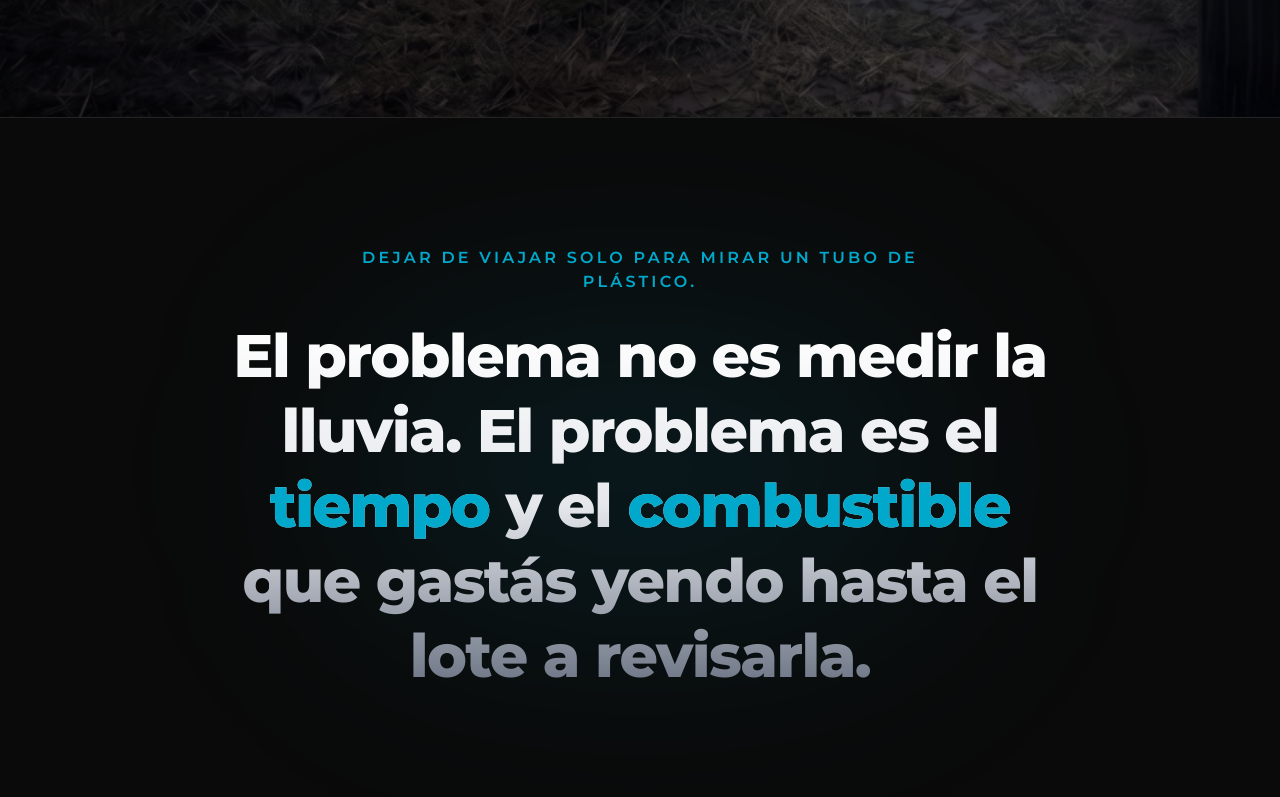
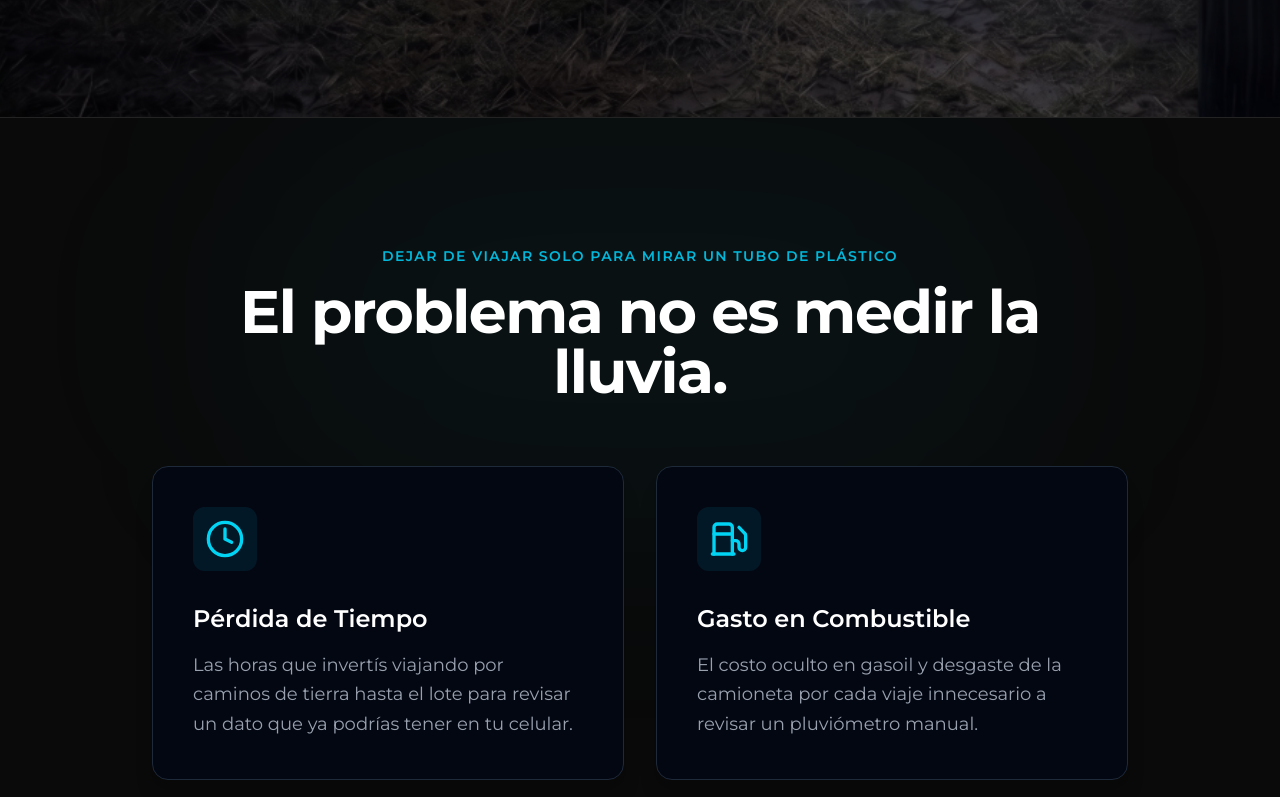
Before and after one commit to virxagro/virxweb, a Next.js app: page / in a window 1280 px wide. Shown: the part 683-1480 px from the top of the page. Built offline with nearby package versions, Linux system fonts and the light colour scheme.

Commit message:
design: refactor problem section to grid cards with icons

```diff
--- a/src/app/page.tsx
+++ b/src/app/page.tsx
@@ -4,6 +4,7 @@ import Link from "next/link";
 import LeadForm from "@/components/LeadForm";
 import { motion, useScroll, useTransform } from "framer-motion";
 import { useState, useRef } from "react";
+import { Clock, Fuel } from "lucide-react";
 
 const FAQItem = ({ question, answer }: { question: string, answer: string }) => {
   const [isOpen, setIsOpen] = useState(false);
@@ -118,26 +119,62 @@ export default function Home() {
         </motion.div>
       </section>
 
-      {/* 2. EL PROBLEMA (Tipografía Inmersiva Apple Style) */}
-      <section className="py-32 min-h-[60vh] flex flex-col justify-center items-center relative border-t border-white/10 bg-[#0A0A0A] overflow-hidden">
+      {/* 2. EL PROBLEMA (Pain Points Grid) */}
+      <section className="py-32 relative border-t border-white/10 bg-[#0A0A0A] overflow-hidden">
         {/* Resplandor radial */}
-        <div className="absolute top-1/2 left-1/2 -translate-x-1/2 -translate-y-1/2 w-[600px] h-[300px] bg-[#00A9CC]/10 blur-[120px] rounded-full pointer-events-none"></div>
+        <div className="absolute top-0 left-1/2 -translate-x-1/2 w-[800px] h-[400px] bg-[#00A9CC]/5 blur-[120px] rounded-full pointer-events-none"></div>
 
-        <div className="max-w-4xl mx-auto px-6 relative z-10 flex flex-col items-center">
+        <div className="max-w-5xl mx-auto px-6 relative z-10 flex flex-col">
           <motion.div
-            initial={{ opacity: 0, y: 40, filter: "blur(10px)" }}
-            whileInView={{ opacity: 1, y: 0, filter: "blur(0px)" }}
+            initial={{ opacity: 0, y: 40 }}
+            whileInView={{ opacity: 1, y: 0 }}
             viewport={{ once: true, margin: "-10%" }}
-            transition={{ duration: 1, ease: "easeOut" }}
-            className="flex flex-col items-center"
+            transition={{ duration: 0.8, ease: "easeOut" }}
+            className="flex flex-col items-center text-center"
           >
-            <p className="text-sm md:text-base font-semibold text-[#00A9CC] uppercase tracking-[0.2em] mb-6 text-center max-w-2xl">
-              DEJAR DE VIAJAR SOLO PARA MIRAR UN TUBO DE PLÁSTICO.
+            <p className="text-sm font-semibold text-cyan-500 uppercase tracking-widest mb-4">
+              DEJAR DE VIAJAR SOLO PARA MIRAR UN TUBO DE PLÁSTICO
             </p>
-            <h2 className="text-4xl md:text-5xl lg:text-6xl font-extrabold leading-tight text-center text-transparent bg-clip-text bg-gradient-to-b from-white via-gray-200 to-gray-500 max-w-4xl mx-auto tracking-tight">
-              El problema no es medir la lluvia. El problema es el <span className="text-[#00A9CC] [-webkit-text-fill-color:#00A9CC]">tiempo</span> y el <span className="text-[#00A9CC] [-webkit-text-fill-color:#00A9CC]">combustible</span> que gastás yendo hasta el lote a revisarla.
+            <h2 className="text-4xl md:text-5xl lg:text-6xl font-bold text-white mb-16 tracking-tight">
+              El problema no es medir la lluvia.
             </h2>
           </motion.div>
+
+          <div className="grid grid-cols-1 md:grid-cols-2 gap-8">
+            {/* Tarjeta 1 */}
+            <motion.div
+              initial={{ opacity: 0, y: 30 }}
+              whileInView={{ opacity: 1, y: 0 }}
+              viewport={{ once: true, margin: "-10%" }}
+              transition={{ duration: 0.6, delay: 0.2 }}
+              className="bg-gray-950 border border-gray-800 p-10 rounded-2xl transition-all duration-300 hover:border-cyan-500/50 hover:-translate-y-1 shadow-xl"
+            >
+              <div className="bg-cyan-500/10 p-3 rounded-xl w-fit">
+                <Clock className="w-10 h-10 text-cyan-400" />
+              </div>
+              <h3 className="text-white text-2xl font-semibold mt-8 mb-4">Pérdida de Tiempo</h3>
+              <p className="text-gray-400 text-lg leading-relaxed">
+                Las horas que invertís viajando por caminos de tierra hasta el lote para revisar un dato que ya podrías tener en tu celular.
+              </p>
+            </motion.div>
+
+            {/* Tarjeta 2 */}
+            <motion.div
+              initial={{ opacity: 0, y: 30 }}
+              whileInView={{ opacity: 1, y: 0 }}
+              viewport={{ once: true, margin: "-10%" }}
+              transition={{ duration: 0.6, delay: 0.4 }}
+              className="bg-gray-950 border border-gray-800 p-10 rounded-2xl transition-all duration-300 hover:border-cyan-500/50 hover:-translate-y-1 shadow-xl"
+            >
+              <div className="bg-cyan-500/10 p-3 rounded-xl w-fit">
+                <Fuel className="w-10 h-10 text-cyan-400" />
+              </div>
+              <h3 className="text-white text-2xl font-semibold mt-8 mb-4">Gasto en Combustible</h3>
+              <p className="text-gray-400 text-lg leading-relaxed">
+                El costo oculto en gasoil y desgaste de la camioneta por cada viaje innecesario a revisar un pluviómetro manual.
+              </p>
+            </motion.div>
+          </div>
         </div>
       </section>
 
```
